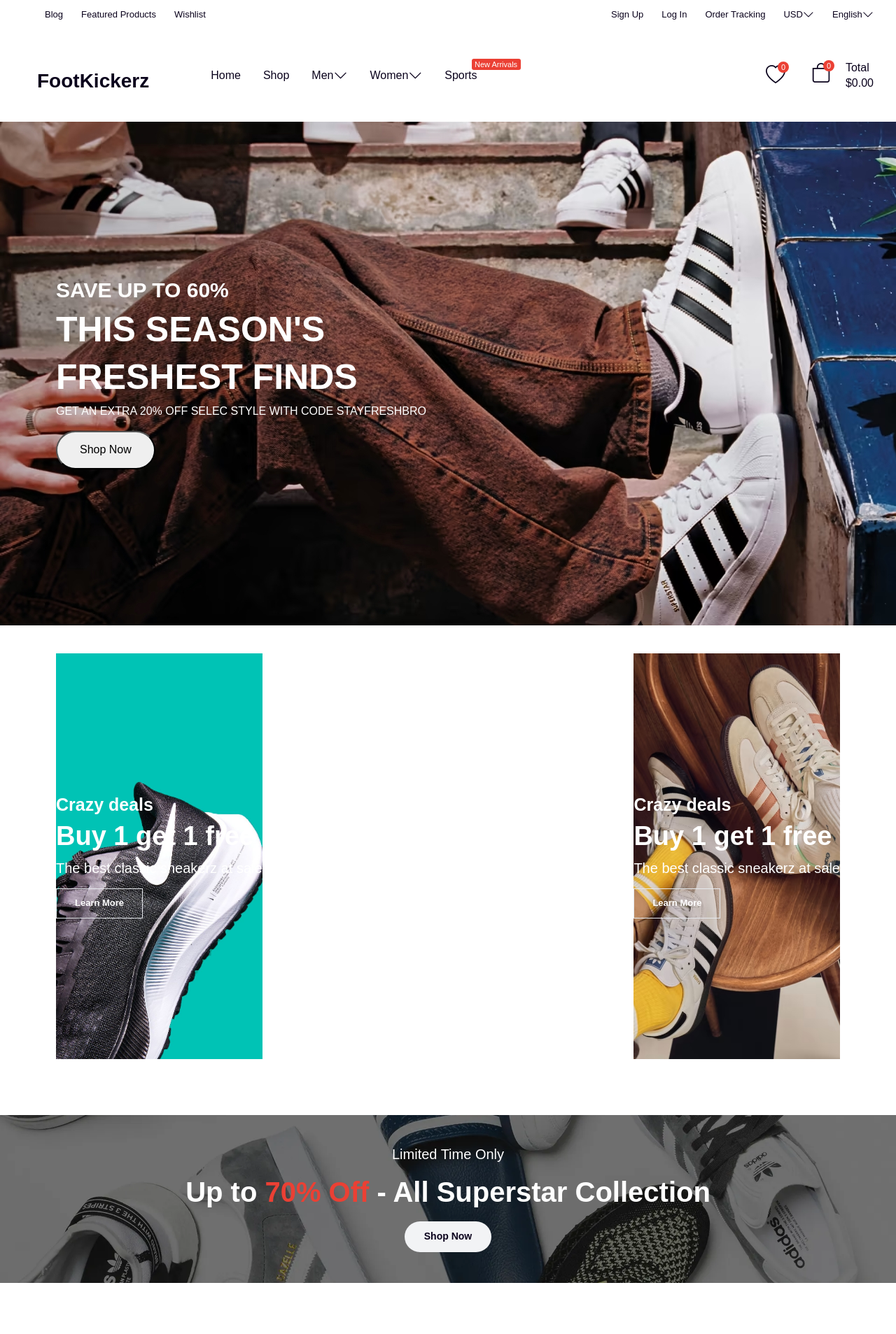
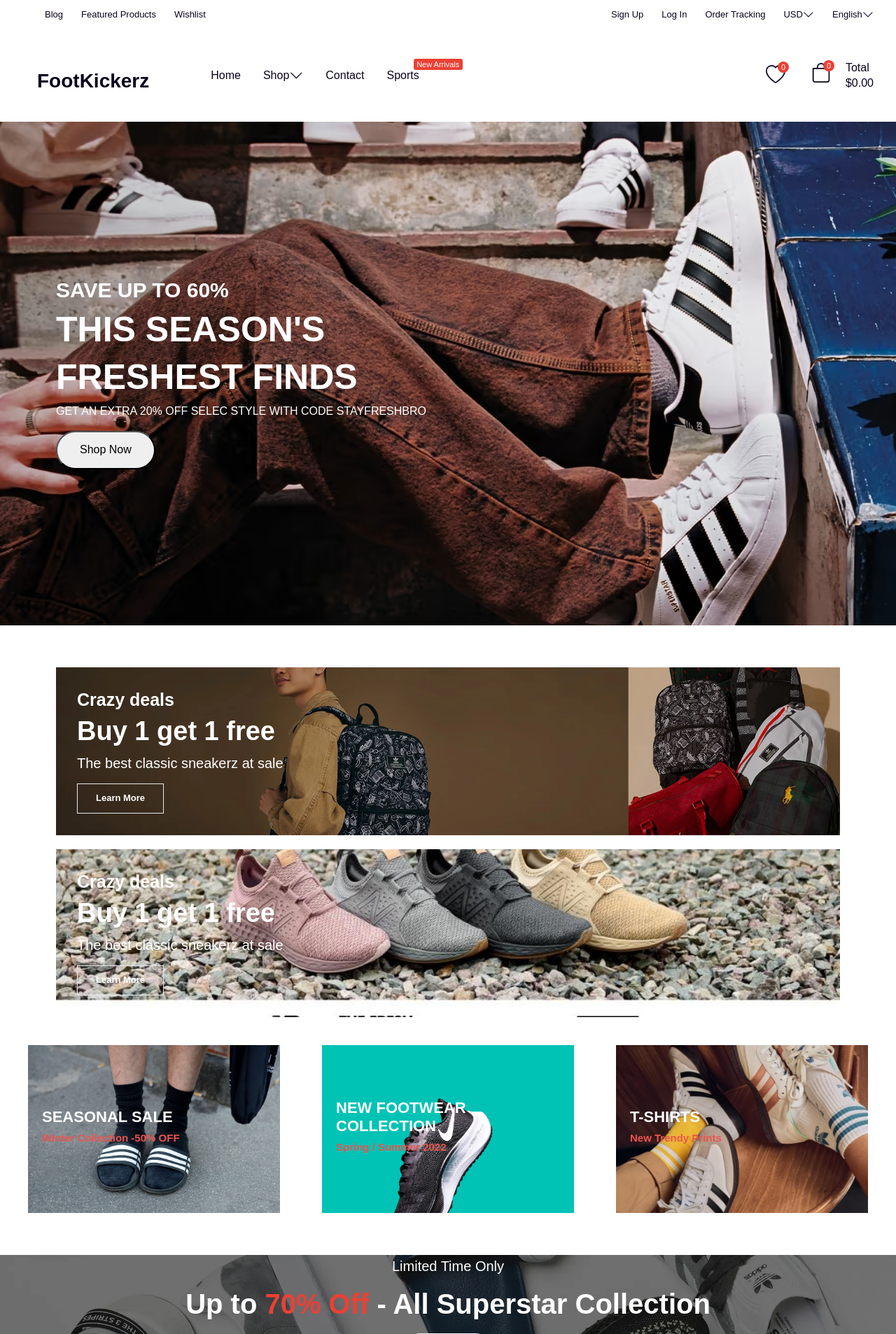
Before and after one commit to LereRentesca/FootKickerz, a Django app: page / in a window 1280 px wide. Shown: the top 1907 px of the page at 70% size. Run offline with Django 4.2, Linux system fonts and the light colour scheme; parts of the project's set-up code (start-up, migrations or seed data) failed here and were passed over.

Commit message:
assigment 3

```diff
--- a/config/urls.py
+++ b/config/urls.py
@@ -28,6 +28,8 @@ urlpatterns = [
     path('tasks/create/', views.create_tasks, name='create'),
     path('logout/', views.signout, name='logout'),
     path('login/', views.signin, name='login'),
+    path('cart/', views.cart, name='cart'),
+    path('contact/', views.cart, name='contact'),
 ]
 
 urlpatterns += static(settings.MEDIA_URL, document_root=settings.MEDIA_ROOT)
--- a/static/css/style.css
+++ b/static/css/style.css
@@ -648,6 +648,19 @@ form.search button:hover {
     margin: 40px 0;
 }
 
+#sm-banner .banner-box {
+    height: 40vh;
+}
+#sm-banner .banner-box {
+    margin-top: 20px;
+}
+#banner3 {
+    padding: 0 20px;
+}
+#banner3 .banner-box {
+    width: 100%;
+}
+
 button.normal {
     padding: 0.9em 2em;
     height: auto;
@@ -683,26 +696,27 @@ button.normal:hover {
     color: var(--white-color);
 }
 
+#sm-banner {
+    display: flex;
+    justify-content: space-between;
+    flex-wrap: wrap;
+}
+
 #sm-banner .banner-box {
+    background-image: url("/static/img/banner11.jpg");
+    min-width: 580px;
+    height: 100vh;
+    background-size: cover;
+    background-position: center;
     display: flex;
     flex-direction: column;
     justify-content: center;
     align-items: flex-start;
-    background-image: url("/static/img/banner2.jpg");
-    height: 40vh;
-    min-height: 580px;
-    background-position: center;
-    background-size: cover;
+    padding: 30px;
 }
 
 #sm-banner .banner-box2{
-    background-image: url("/static/img/banner3.jpg");
-}
-
-#sm-banner {
-    display: flex;
-    justify-content: space-between;
-    flex-wrap: wrap;
+    background-image: url("/static/img/banner5.jpg");
 }
 
 #sm-banner h4{
@@ -729,6 +743,47 @@ button.normal:hover {
     border: 1px solid var(--primary-color);
 }
 
+#banner3 {
+    display: flex;
+    justify-content: space-between;
+    flex-wrap: wrap;
+    padding: 0 80px;
+}
+
+#banner3 .banner-box {
+    background-image: url("/static/img/banner10.jpg");
+    min-width: 30%;
+    height: 30vh;
+    background-size: cover;
+    background-position: center;
+    display: flex;
+    flex-direction: column;
+    justify-content: center;
+    align-items: flex-start;
+    padding: 20px;
+    margin-bottom: 20px;
+}
+
+#banner3 .banner-box2 {
+    background-image: url("/static/img/banner2.jpg");
+}
+
+#banner3 .banner-box3 {
+    background-image: url("/static/img/banner3.jpg");
+}
+
+#banner3 h2 {
+    color: #fff;
+    font-weight: 900;
+    font-size: 22px;
+}
+
+#banner3 h3 {
+    font-size: 15px;
+    font-weight: 800;
+    color: #ec544e;
+}
+
 #feature{
    display: flex;
    align-items: center;
@@ -743,10 +798,6 @@ button.normal:hover {
 }
 
 #feature .fe-box{
-    /* display: grid;
-    text-align: center;
-    grid-template-columns: 1fr 1fr 1fr;
-    column-gap: 5px; */
     display: flex;
     padding: 20px 20px;
 }
@@ -781,7 +832,6 @@ button.normal:hover {
 
 .text {
     margin-top: 20px;
-
 }
 
 #banner h4{
@@ -800,3 +850,246 @@ button.normal:hover {
 #banner h2 span {
     color: var(--primary-color);
 }
+
+#banner {
+    height: 20vh;
+}
+#sm-banner .banner-box {
+    min-width: 100%;
+    height: 30vh;
+    padding: 30px;
+}
+#banner3 {
+    display: flex;
+    justify-content: space-between;
+    flex-wrap: wrap;
+    padding: 0 40px;
+}
+#banner3 .banner-box {
+    width: 28%;
+}
+
+#cart {
+    overflow-x: auto;
+}
+
+#cart table {
+    width: 100%;
+    border-collapse: collapse;
+    table-layout: fixed;
+    white-space: nowrap;
+}
+
+#cart table img {
+    width: 70px;
+}
+
+#cart table td:nth-child(1) {
+    width: 100px;
+    text-align: center;
+}
+
+#cart table td:nth-child(2) {
+    width: 150px;
+    text-align: center;
+}
+
+#cart table td:nth-child(3) {
+    width: 250px;
+    text-align: center;
+}
+
+#cart table td:nth-child(4),
+#cart table td:nth-child(5),
+#cart table td:nth-child(6) {
+    width: 150px;
+    text-align: center;
+}
+
+#cart table td:nth-child(5) input {
+    width: 70px;
+    padding: 10px 5px 10px 15px;
+}
+
+#cart table thead {
+    border: 1px solid #e2e9e1;
+    border-left: none;
+    border-right: none;
+}
+
+#cart table thead td {
+    font-weight: 700;
+    text-transform: uppercase;
+    font-size: 13px;
+    padding: 18px 0;
+}
+
+#cart table tbody tr td {
+    padding-top: 15px;
+}
+
+#cart table tbody td {
+    font-size: 13px;
+}
+
+#cart-add {
+    display: flex;
+    flex-wrap: wrap;
+    justify-content: space-between;
+}
+
+#cuopon {
+    width: 50%;
+    margin-bottom: 30px;
+}
+
+#cuopon h3,
+#subtotal h3 {
+    padding-bottom: 15px;
+}
+
+#cuopon input {
+    padding: 10px 20px;
+    outline: none;
+    width: 60%;
+    margin-right: 10px;
+    border: 1px solid #e2e9e1;
+}
+
+#cuopon button,
+#subtotal button {
+    background: var(--primary-color);
+    color: #fff;
+    padding: 12px 20px;
+}
+
+#subtotal {
+    width: 50%;
+    margin-bottom: 30px;
+    border: 1px solid #e2e9e1;
+    padding: 30px;
+}
+
+#subtotal table {
+    border-collapse: collapse;
+    width: 100%;
+    margin-bottom: 20px;
+}
+
+#subtotal table td {
+    width: 50%;
+    border: 1px solid #e2e9e1;
+    padding: 10px;
+    font-size: 13px;
+}
+
+#contact-details {
+    display: flex;
+    align-items: center;
+    justify-content: space-between;
+}
+
+#contact-details .details {
+    width: 40%;
+    display: flex;
+    flex-direction: column;
+    align-items: flex-start;
+}
+
+#contact-details .details span,
+#form-details span {
+    font-size: 12px;
+}
+
+#contact-details .details h2,
+#form-details h2 {
+    font-size: 26px;
+    line-height: 35px;
+    padding: 20px 0;
+}
+
+#contact-details .details h3 {
+    font-size: 16px;
+    padding-bottom: 15px;
+}
+
+#contact-details .details li {
+    list-style: none;
+    display: flex;
+    padding: 10px 0;
+}
+
+#contact-details .details li i {
+    font-size: 14px;
+    padding-right: 22px;
+}
+
+#contact-details .details li p {
+    margin: 0;
+    font-size: 14px;
+}
+
+#contact-details .map {
+    width: 55%;
+    height: 400px;
+}
+
+#contact-details .map iframe {
+    width: 100%;
+    height: 100%;
+}
+
+#form-details {
+    display: flex;
+    justify-content: space-between;
+    margin: 30px;
+    padding: 80px;
+    border: 1px solid #e1e1e1;
+}
+
+#form-details form {
+    width: 65%;
+    display: flex;
+    flex-direction: column;
+    align-items: flex-start;
+}
+
+#form-details form input,
+#form-details form textarea {
+    width: 100%;
+    padding: 12px 15px;
+    outline: none;
+    margin-bottom: 20px;
+    border: 1px solid #e1e1e1;
+}
+
+#form-details form button {
+    background-color: #088178;
+    color: #fff;
+}
+
+#form-details .people div {
+    display: flex;
+    align-items: flex-start;
+    padding-bottom: 25px;
+}
+
+#form-details .people img {
+    width: 65px;
+    height: 65px;
+    object-fit: cover;
+    margin-right: 15px;
+}
+
+#form-details .people p {
+    margin: 0;
+    font-size: 13px;
+    line-height: 25px;
+}
+
+#form-details .people p span {
+    display: block;
+    font-size: 16px;
+    font-weight: 600;
+    color: #000;
+}
--- a/tasks/views.py
+++ b/tasks/views.py
@@ -11,6 +11,12 @@ from django.contrib.auth.decorators import login_required
 # Create your views here.
 def home(request):
     return render(request, 'pages/home.html')
+
+def cart(request):
+    return render(request, 'pages/cart.html')
+
+def cart(request):
+    return render(request, 'pages/contact.html')
 
 def signup(request):
 
--- a/templates/base.html
+++ b/templates/base.html
@@ -148,9 +148,8 @@
                             <nav class="mobile-hide">
                                 <ul class="flexitem second-links">
                                     <li><a href="/">Home</a></li>
-                                    <li><a href="#">Shop</a></li>
                                     <li class="has-child">
-                                        <a href="#">Men
+                                        <a href="#">Shop
                                             <div class="icon-small"><i class="bi bi-chevron-down"></i></div>
                                         </a>
                                         <div class="mega">
@@ -227,8 +226,8 @@
                                         </div>
                                     </li>
                                     <li>
-                                        <a href="#">Women
-                                            <div class="icon-small"><i class="bi bi-chevron-down"></i></div>
+                                        <a href="#">Contact
+                                            <div class="icon-small"></div>
                                         </a>
                                     </li>
                                     <li>
@@ -245,7 +244,7 @@
                                     <div class="icon-large"><i class="bi bi-heart"></i></div>
                                     <div class="fly-item"><span class="item-number">0</span></div>
                                 </a></li>
-                                <li><a href="#" class="iscart">
+                                <li><a href="{% url 'cart' %}" class="iscart">
                                     <div class="icon-large">
                                         <i class="bi bi-bag"></i>
                                         <div class="fly-item"><span class="item-number">0</span></div>
--- a/templates/pages/home.html
+++ b/templates/pages/home.html
@@ -1,10 +1,6 @@
 {% extends 'base.html' %}
 {% load static %}
 
-{% block more_css %}
-    <link href="{% static 'css/style.css' %}" rel="stylesheet">
-    <link href="{% static 'css/media.css' %}" rel="stylesheet">
-{% endblock %}
 
 {% block main_content %}
     <section id="hero">
@@ -26,6 +22,20 @@
             <h2>Buy 1 get 1 free</h2>
             <span>The best classic sneakerz at sale</span>
             <button class="white">Learn More</button>
+        </div>
+    </section>
+    <section id="banner3">
+        <div class="banner-box">
+            <h2>SEASONAL SALE</h2>
+            <h3>Winter Collection -50% OFF</h3>
+        </div>
+        <div class="banner-box banner-box2">
+            <h2>NEW FOOTWEAR COLLECTION </h2>
+            <h3>Spring / Summer 2022</h3>
+        </div>
+        <div class="banner-box banner-box3">
+            <h2>T-SHIRTS</h2>
+            <h3>New Trendy Prints</h3>
         </div>
     </section>
     <section id="banner" class="section-m1">
```
Also changed, not shown: templates/pages/cart.html (added, +61 -0 lines), templates/pages/contact.html (added, +64 -0 lines), static/img/banner10.jpg (added), static/img/banner11.jpg (added), static/img/banner4.jpg (added), static/img/banner5.jpg (added), static/img/banner6.jpg (added).
